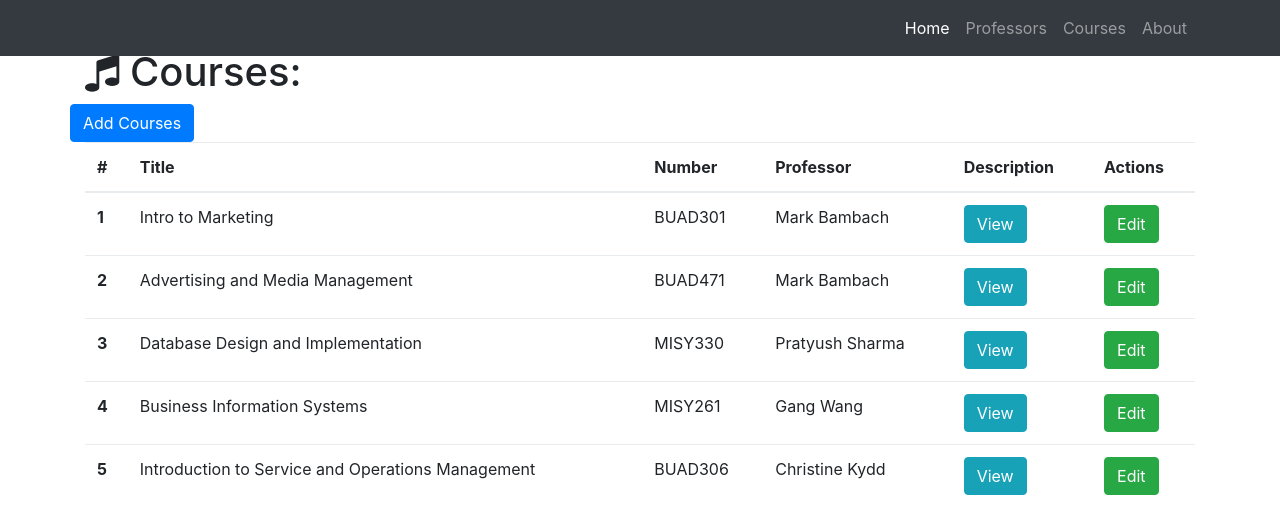
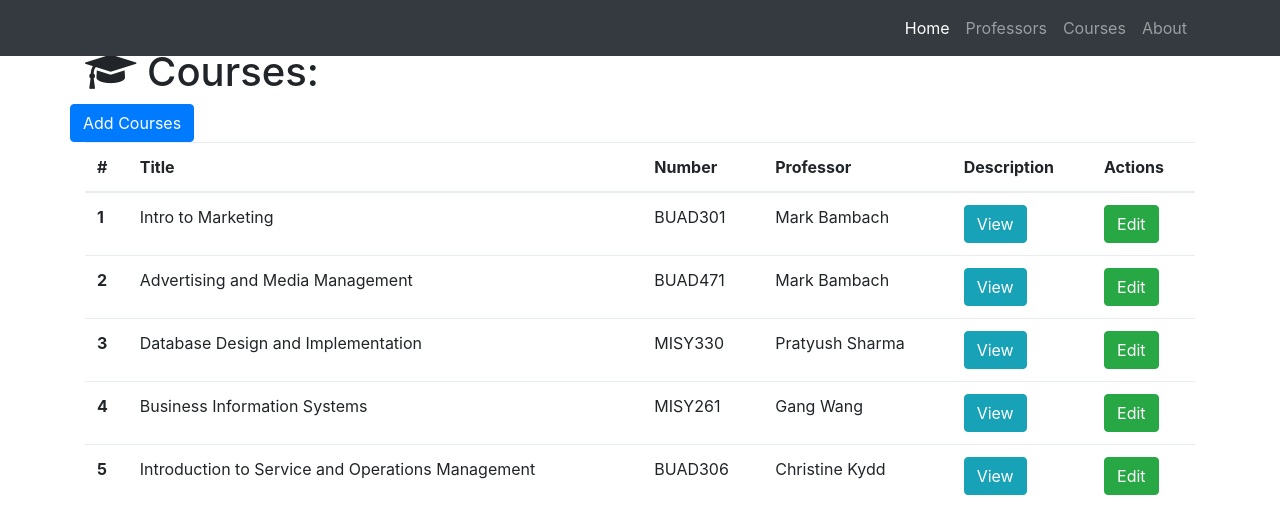
Before and after one commit to anewton03/coursebase, a Flask app: page /courses in a window 1280 px wide. Shown: the top 506 px of the page. Run offline with Flask 2, Linux system fonts and the light colour scheme; data comes from the database, SQL or seed files in the repository; some libraries are stand-ins or nearby versions.

Commit message:
added stuff

```diff
--- a/templates/course-all.html
+++ b/templates/course-all.html
@@ -4,7 +4,7 @@
 
   <!-- Page Content -->
   <div class="container">
-    <h1 class="mt-5"><i class="fa fa-music" aria-hidden="true"></i> Courses:</h1>
+    <h1 class="mt-5"><i class="fa fa-graduation-cap" aria-hidden="true"></i> Courses:</h1>
     <div class="row bottom-margin">
       <a href="/course/add" class="btn btn-primary" role="button" aria-disabled="true">Add Courses</a>
     </div>
```
